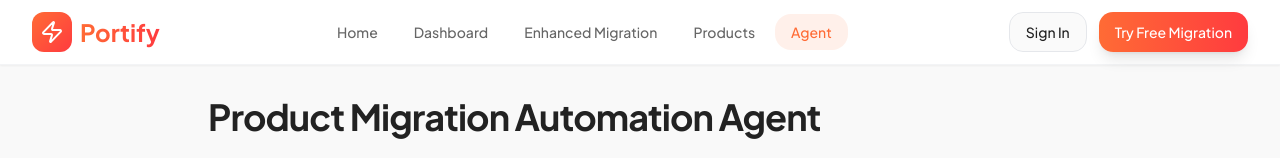
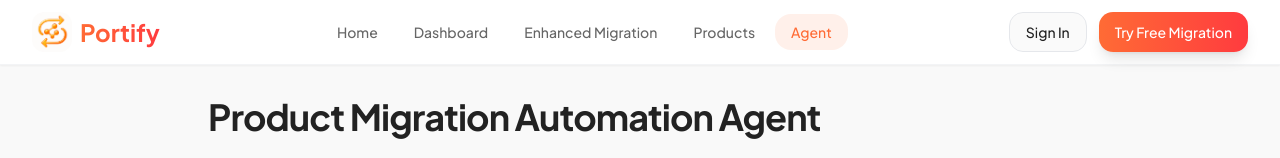
Before and after one commit to SumanthChary/portify-original, a React (Vite) app: page /automation-agent in a window 1280 px wide. Shown: the top 158 px of the page. Built offline with nearby package versions, Linux system fonts and the light colour scheme.

Commit message:
Replace logo with div
Replaced the logo with a div element in the header.

```diff
--- a/src/components/Header.tsx
+++ b/src/components/Header.tsx
@@ -28,8 +28,13 @@ const Header = () => {
         <div className="flex items-center justify-between h-16">
           {/* Logo */}
           <Link to="/" className="flex items-center space-x-2 flex-shrink-0" onClick={closeMenu}>
-            <div className="flex items-center justify-center w-10 h-10 rounded-xl bg-gradient-to-br from-coral to-redAccent">
-              <Zap className="h-6 w-6 text-white" />
+            <div className="flex items-center justify-center w-10 h-10 rounded-xl bg-transparent">
+              <img
+                src="/lovable-uploads/094a81bc-7698-41d3-ae82-021dcb51413b.png"
+                alt="Portify Logo"
+                className="w-10 h-10 object-contain rounded-xl"
+                style={{ background: 'transparent' }}
+              />
             </div>
             <span className="text-2xl font-bold bg-gradient-to-r from-coral to-redAccent bg-clip-text text-transparent">
               Portify
```
Also changed, not shown: public/lovable-uploads/094a81bc-7698-41d3-ae82-021dcb51413b.png (added).
